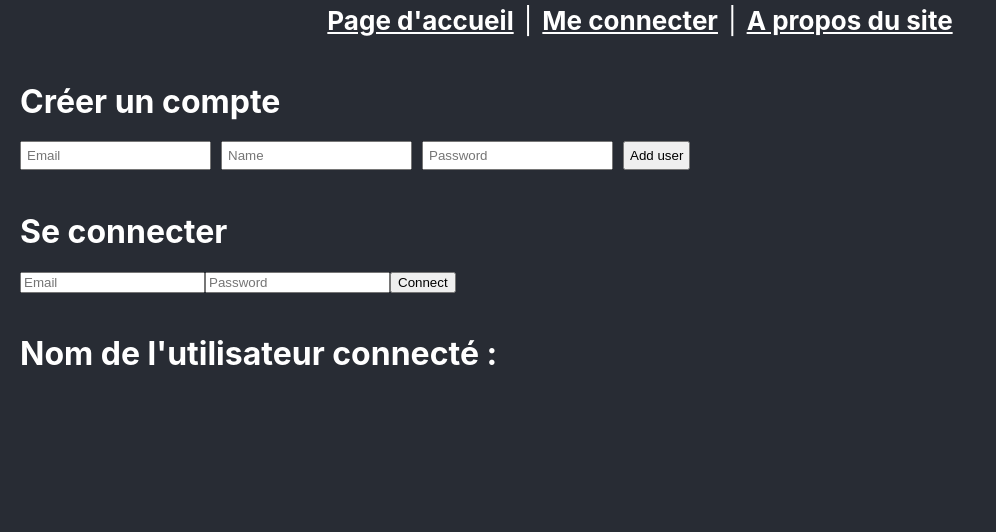
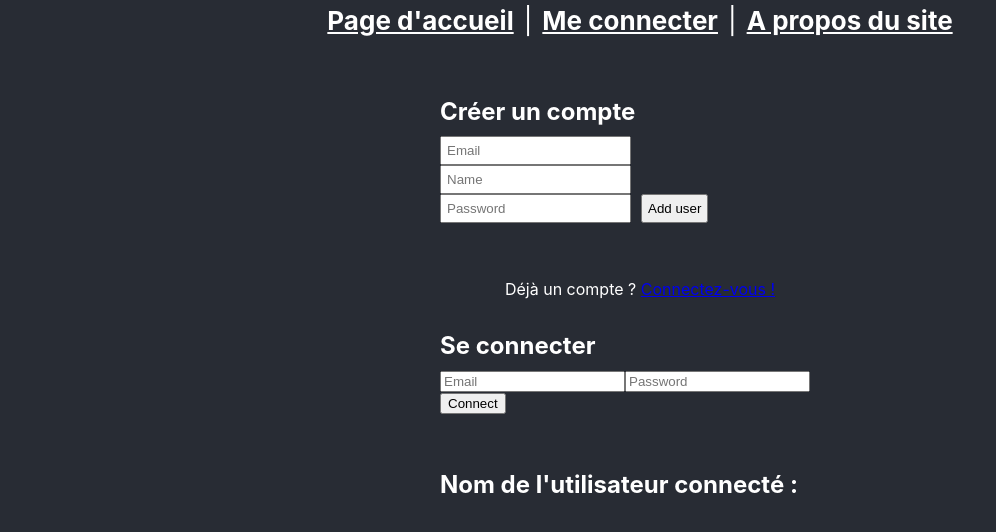
Before and after one commit to MagaliCASA/Web_development, a React (Vite) app in the folder TP1/frontend/: page /users in a window 1280 px wide. Shown: the top 532 px of the page, without its empty margins (0-996 px from the left). Built offline with nearby package versions, Linux system fonts and the light colour scheme; no server answers.

Commit message:
esthetics

```diff
--- a/TP1/frontend/src/pages/Users/Users.css
+++ b/TP1/frontend/src/pages/Users/Users.css
@@ -1,9 +1,32 @@
+/* Users.css */
 .Users-container {
   display: flex;
   flex-direction: column;
-  align-items: flex-start;
+  align-items: center;
+  /* Centrer les éléments horizontalement */
+  padding: 20px;
+  /* Ajouter un peu d'espace autour du contenu */
 }
 
-.Users-container > :not(:last-child) {
-  margin-bottom: 20px;
+.form-section,
+.connected-user-section {
+  width: 100%;
+  /* Largeur maximale pour les sections */
+  max-width: 400px;
+  /* Largeur maximale des sections */
+  margin-bottom: 40px;
+  /* Espacement entre les sections */
 }
+
+.form-section h1,
+.connected-user-section h1 {
+  font-size: 1.5rem;
+  /* Taille de police légèrement plus grande */
+  margin-bottom: 10px;
+  /* Espacement entre le titre et le formulaire */
+}
+
+.form-section p {
+  margin-top: 10px;
+  /* Espacement entre le formulaire et le paragraphe */
+}
--- a/TP1/frontend/src/pages/Users/Users.jsx
+++ b/TP1/frontend/src/pages/Users/Users.jsx
@@ -6,11 +6,9 @@ import ConnectUserForm from '../../components/ConnectUserForm/ConnectUserForm';
 import UsersTable from '../../components/UsersTable/UsersTable';
 import VerifyToken from '../../components/ConnectUserForm/VerifyToken';
 
-
 function Users() {
-  const {loggedIn, name} = VerifyToken();
+  const { loggedIn, name } = VerifyToken();
   const [users, setUsers] = useState([]);
-  console.log("Name :", name);
 
   const handleAddUser = (newUser) => {
     setUsers([...users, newUser]);
@@ -18,12 +16,22 @@ function Users() {
 
   return (
     <div className="Users-container">
+      <div className="form-section">
         <h1>Créer un compte</h1>
         <AddUserForm />
+      </div>
+      <div className="login-link">
+        <p>Déjà un compte ? <a href="#connexion">Connectez-vous !</a></p>
+      </div>
+      <div className="form-section">
         <h1>Se connecter</h1>
         <ConnectUserForm />
+      </div>
+      <div className="connected-user-section">
         <h1>Nom de l'utilisateur connecté :</h1>
         <p>{name}</p>
+      </div>
+
     </div>
   );
 }
```
Lines whose indentation alone changed are shown as unchanged.
